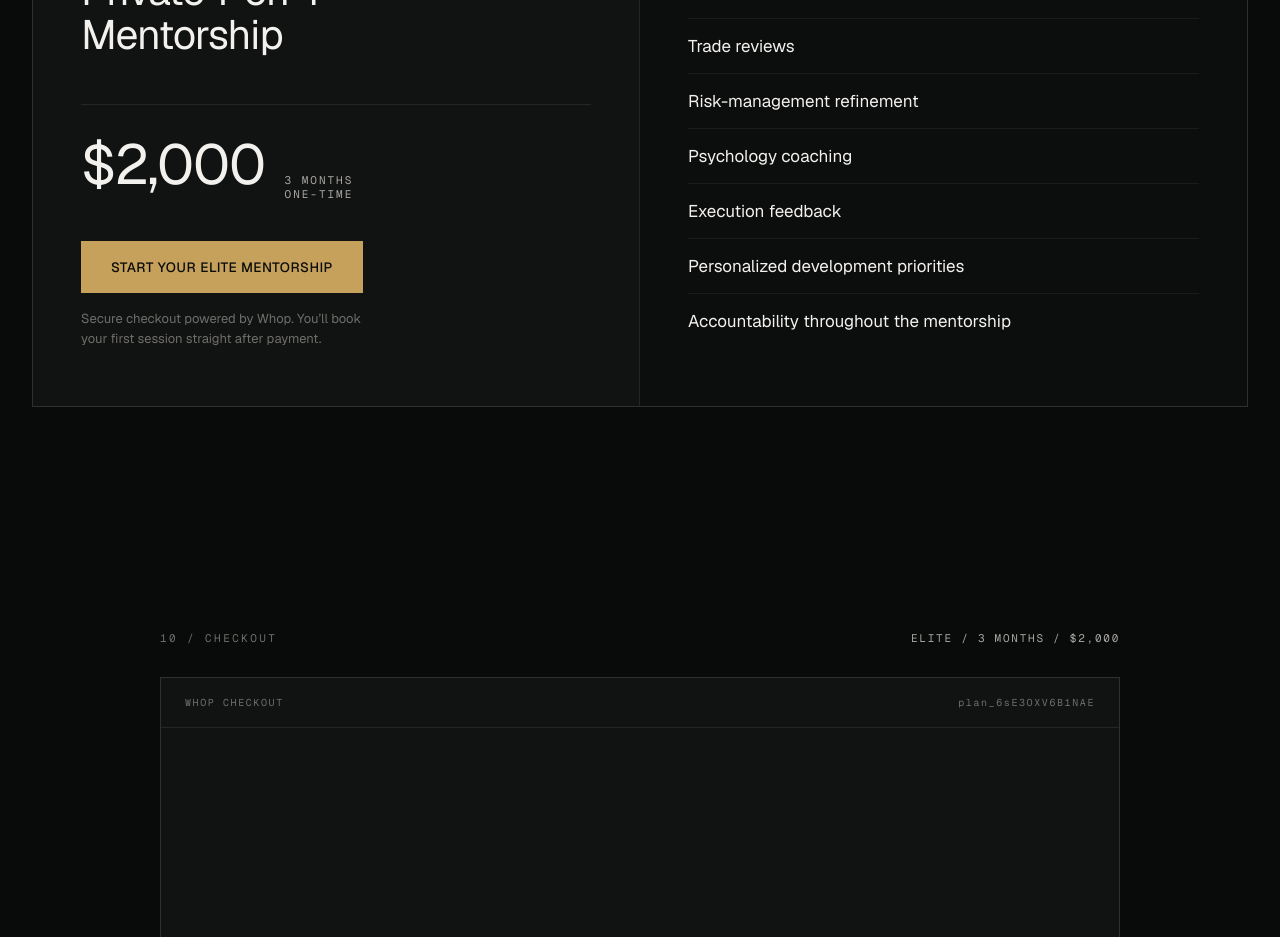
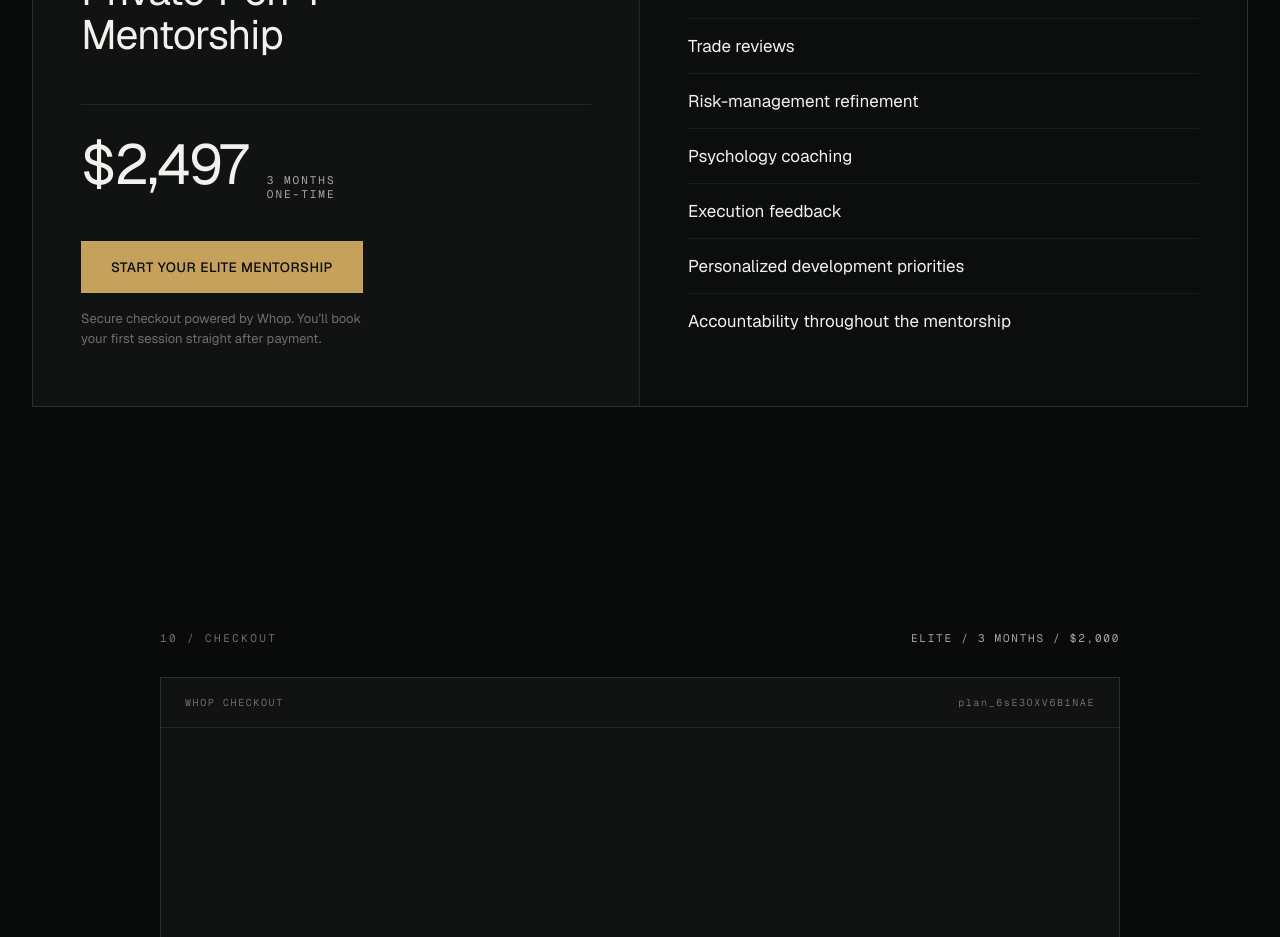
Before and after one commit to atchouangwa/spearprint-trading, a React (Vite) app: page / in a window 1280 px wide. Shown: the part 9580-10517 px from the top of the page. Built offline with nearby package versions, Linux system fonts and the light colour scheme.

Commit message:
Update Elite mentorship price to $2,497

```diff
--- a/src/sections/Offer.jsx
+++ b/src/sections/Offer.jsx
@@ -36,7 +36,7 @@ export default function Offer() {
                   borderTop: '1px solid rgba(255,255,255,0.08)',
                 }}
               >
-                <span style={{ fontSize: 'clamp(42px,9vw,56px)', letterSpacing: '-0.03em', lineHeight: 1 }}>$2,000</span>
+                <span style={{ fontSize: 'clamp(42px,9vw,56px)', letterSpacing: '-0.03em', lineHeight: 1 }}>$2,497</span>
                 <span style={{ fontFamily: "'Geist Mono',monospace", fontSize: 11, letterSpacing: '0.18em', color: '#A7A6A1' }}>
                   3 MONTHS
                   <br />
```
